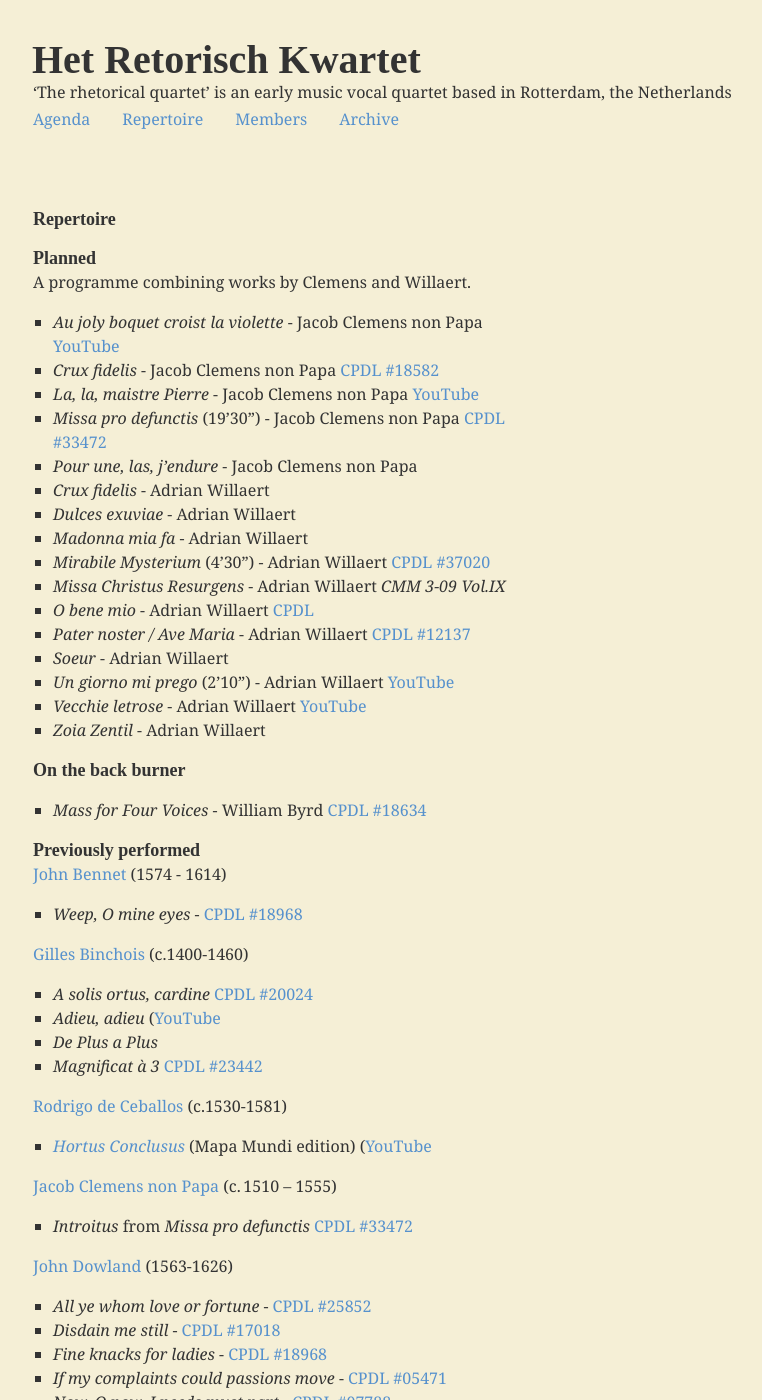
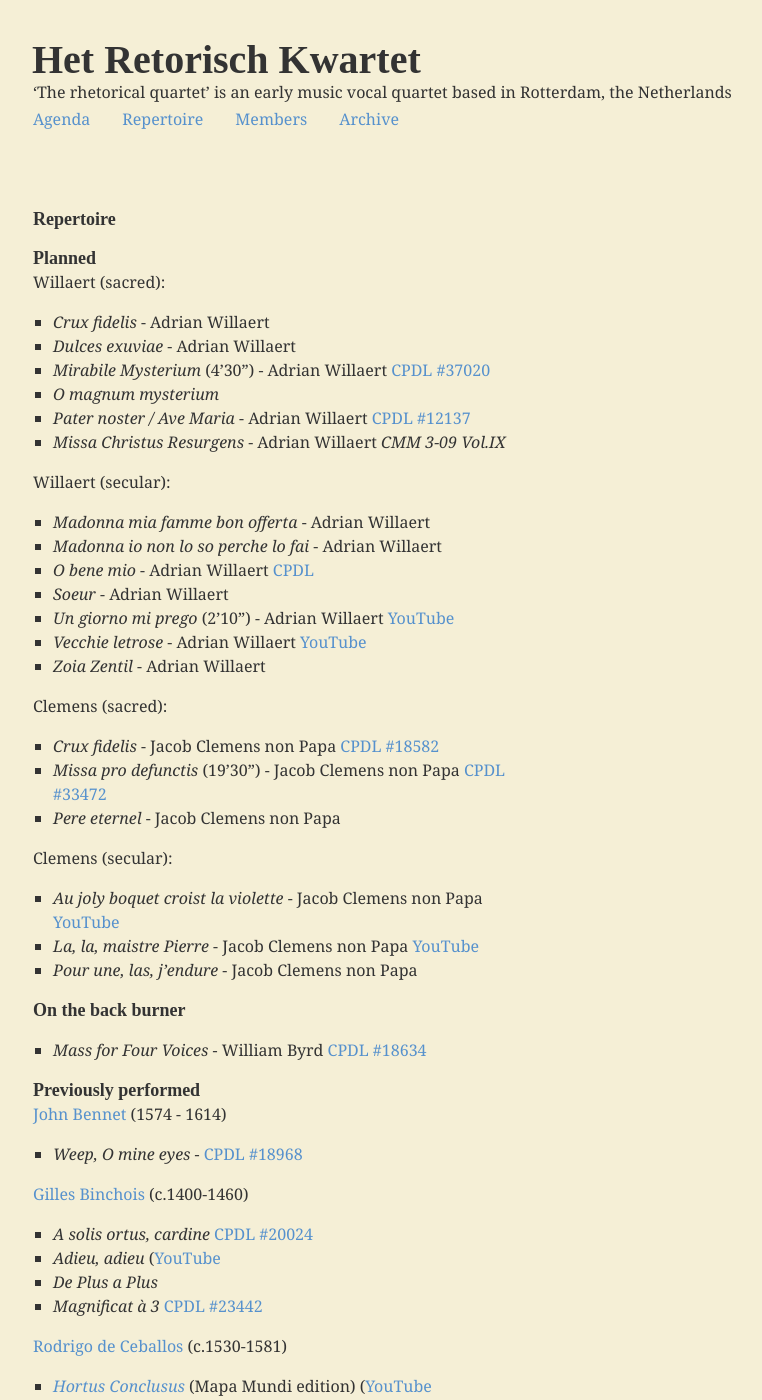
Before and after one commit to retorisch/retorisch.github.io, a Jekyll site: the page built from repertoire.md, in a window 1280 px wide and 1400 px high. Shown: the whole window, without its empty margins (15-777 px from the left). Built offline with Jekyll 4.4.1, drawn with Linux system fonts in a browser that asks for light colours; some web fonts are replaced.

Commit message:
Update next programme

```diff
--- a/repertoire.md
+++ b/repertoire.md
@@ -6,24 +6,37 @@
 
 #### Planned
 
-A programme combining works by Clemens and Willaert.
+Willaert (sacred):
 
-* _Au joly boquet croist la violette_ - Jacob Clemens non Papa [YouTube](https://www.youtube.com/watch?v=PpGw19nzYGk)
-* _Crux fidelis_ - Jacob Clemens non Papa [CPDL #18582](http://www.cpdl.org/wiki/index.php/Crux_fidelis_%28Jacobus_Clemens_non_Papa%29)
-* _La, la, maistre Pierre_ - Jacob Clemens non Papa [YouTube](https://www.youtube.com/watch?v=E7Wh2GJcGNU)
-* _Missa pro defunctis_ (19’30”) - Jacob Clemens non Papa [CPDL #33472](http://www.cpdl.org/wiki/index.php/Missa_pro_defunctis_%28Jacobus_Clemens_non_Papa%29)
-* _Pour une, las, j’endure_ - Jacob Clemens non Papa
 * _Crux fidelis_ - Adrian Willaert
 * _Dulces exuviae_ - Adrian Willaert
-* _Madonna mia fa_ - Adrian Willaert
 * _Mirabile Mysterium_ (4’30”) - Adrian Willaert [CPDL #37020](http://www.cpdl.org/wiki/index.php/Mirabile_mysterium_%28Adrian_Willaert%29)
+* _O magnum mysterium_
+* _Pater noster / Ave Maria_ - Adrian Willaert  [CPDL #12137](http://www.cpdl.org/wiki/index.php/Pater_noster_-_Ave_Maria_%28Adrian_Willaert%29)
 * _Missa Christus Resurgens_ - Adrian Willaert *CMM 3-09 Vol.IX*
+
+Willaert (secular):
+
+* _Madonna mia famme bon offerta_ - Adrian Willaert
+* _Madonna io non lo so perche lo fai_ - Adrian Willaert
 * _O bene mio_ - Adrian Willaert  [CPDL](http://www.cpdl.org/wiki/index.php/O_bene_mio_%28Adrian_Willaert%29)
-* _Pater noster / Ave Maria_ - Adrian Willaert  [CPDL #12137](http://www.cpdl.org/wiki/index.php/Pater_noster_-_Ave_Maria_%28Adrian_Willaert%29)
 * _Soeur_ - Adrian Willaert
 * _Un giorno mi prego_ (2’10”) - Adrian Willaert [YouTube](https://www.youtube.com/watch?v=oVDKJDzYt1U)
 * _Vecchie letrose_ - Adrian Willaert [YouTube](https://www.youtube.com/watch?v=IRMJsWI1zYI)
 * _Zoia Zentil_ - Adrian Willaert
+
+Clemens (sacred):
+
+* _Crux fidelis_ - Jacob Clemens non Papa [CPDL #18582](http://www.cpdl.org/wiki/index.php/Crux_fidelis_%28Jacobus_Clemens_non_Papa%29)
+* _Missa pro defunctis_ (19’30”) - Jacob Clemens non Papa [CPDL #33472](http://www.cpdl.org/wiki/index.php/Missa_pro_defunctis_%28Jacobus_Clemens_non_Papa%29)
+* _Pere eternel_ - Jacob Clemens non Papa
+
+Clemens (secular):
+
+* _Au joly boquet croist la violette_ - Jacob Clemens non Papa [YouTube](https://www.youtube.com/watch?v=PpGw19nzYGk)
+* _La, la, maistre Pierre_ - Jacob Clemens non Papa [YouTube](https://www.youtube.com/watch?v=E7Wh2GJcGNU)
+* _Pour une, las, j’endure_ - Jacob Clemens non Papa
+
 
 #### On the back burner
 
```
